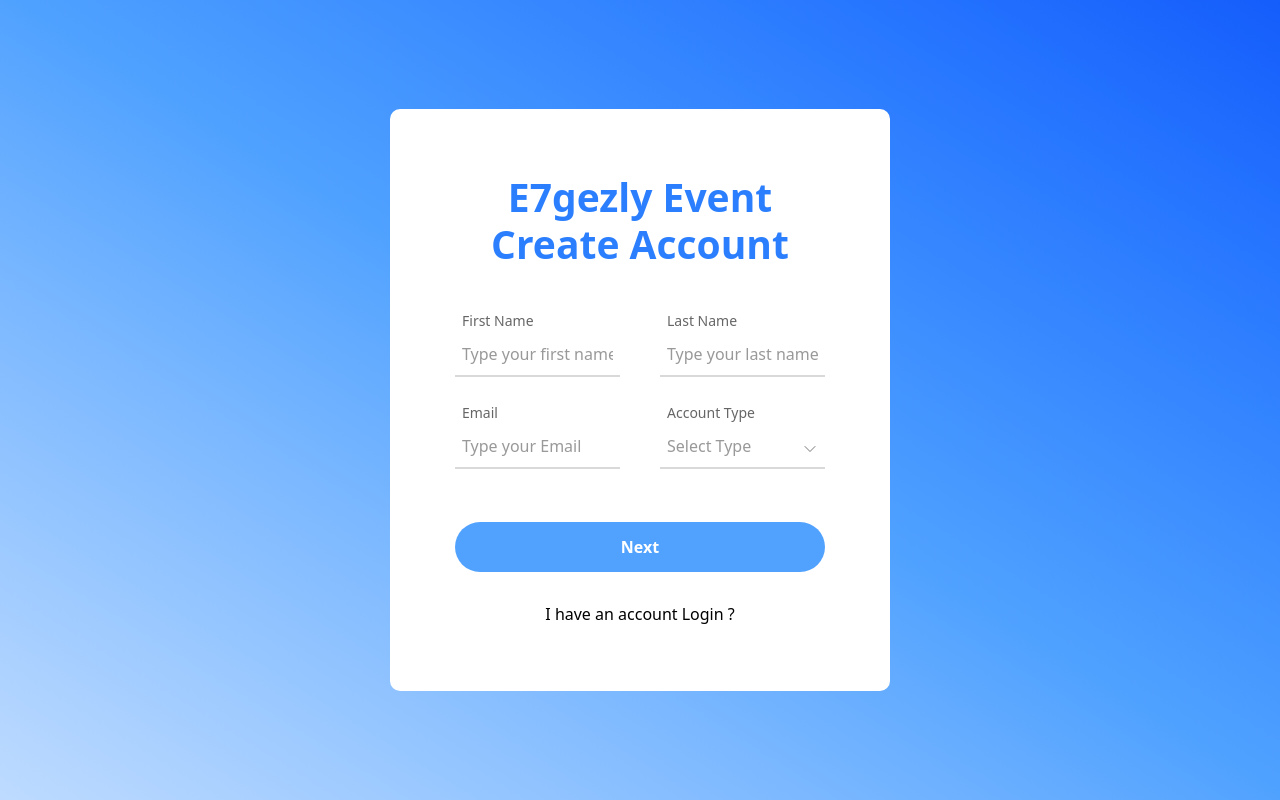
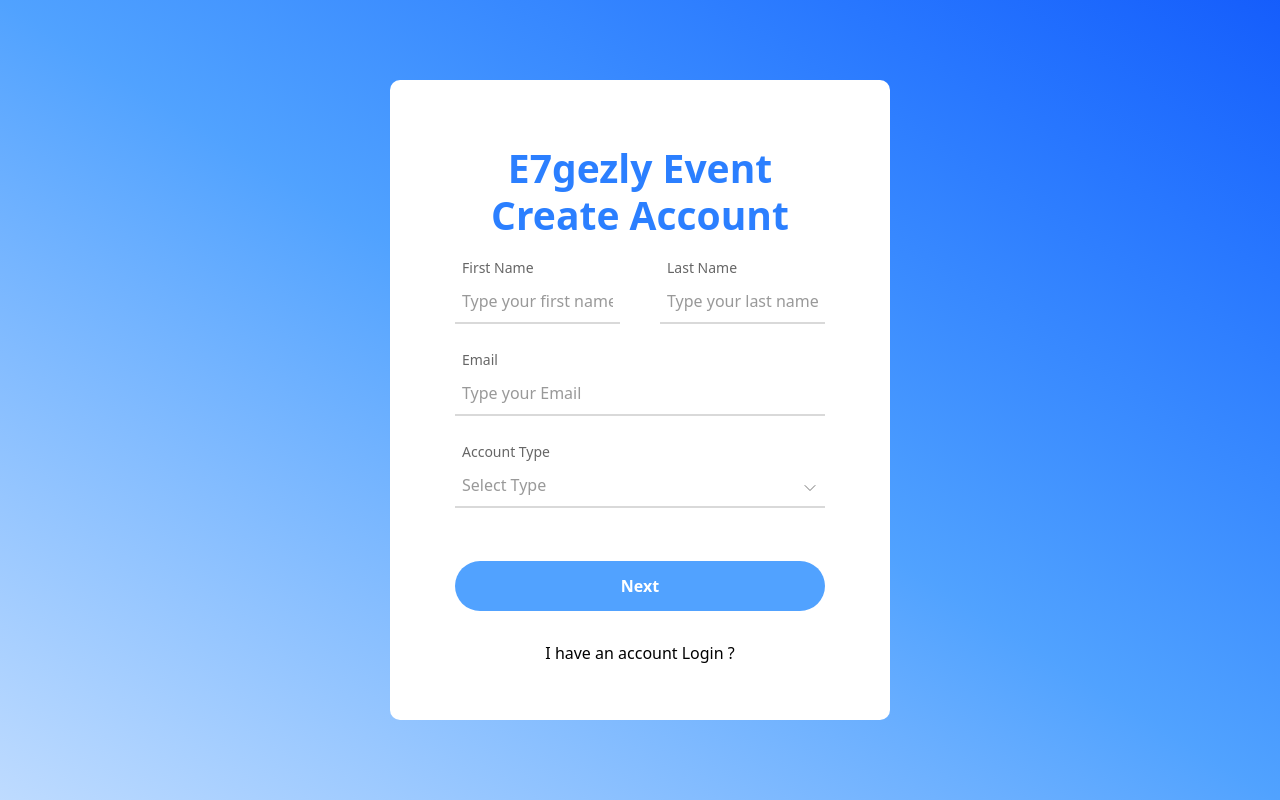
Before and after one commit to Astronaut1984/E7gezly-Event, a React (Vite) app in the folder front end/: page /signup in a window 1280 px wide. Built offline with nearby package versions, Linux system fonts and the light colour scheme.

Commit message:
SignUp
Co-authored-by: bradocola <bradocola@users.noreply.github.com>

```diff
--- a/front end/src/pages/sign up/SignUp1.jsx
+++ b/front end/src/pages/sign up/SignUp1.jsx
@@ -6,7 +6,7 @@
   const optionsAcc = ["Attendee", "Organizer"];
   return (
     <>
-      <div className="flex gap-10">
+      <div className="flex gap-10 mt-4">
         <Input
           title="First Name"
           type="text"
@@ -20,7 +20,6 @@
           name="lastName"
         />
       </div>
-      <div className="flex gap-10">
       <Input
         title="Email"
         type="text"
@@ -32,9 +31,7 @@
         type="text"
         options={optionsAcc}
         name="accountType"
-          classNameVar="w-[50px]" //we need to review this again
       />
-      </div>
     </>
   );
 }
@@ -42,7 +39,6 @@
 export function SignUp2() {
   return (
     <>
-      <div className="flex gap-10">
       <Input
         title="Country"
         type="text"
@@ -55,7 +51,6 @@
         placeholder="Select your city"
         name="city"
       />
-      </div>
       <Input
         title="Phone Number"
         type="digit"
--- a/front end/src/pages/sign up/signup.jsx
+++ b/front end/src/pages/sign up/signup.jsx
@@ -3,8 +3,6 @@
 import SelectType from "../../components/selectType";
 import { useState } from "react";
 import SignUp1, { SignUp2, SignUp3 } from "./SignUp1";
-
-const optionsAcc = ["Attendee", "Organizer"];
 
 export default function SignUp() {
   const bgColor = "bg-gradient-to-tr from-blue-200 via-blue-400 to-blue-600";
@@ -13,20 +11,41 @@
   function nextPageHandeler() {
     setPageNumber((currPageNumber) => currPageNumber + 1);
   }
+
+  function previousPageHandler() {
+    setPageNumber((currPageNumber) => currPageNumber - 1);
+  }
   return (
     <main
-      className={`${bgColor} flex justify-center items-center w-full min-h-screen`}
+      className={`${bgColor} flex justify-center items-center w-full min-h-screen relative`}
     >
-      <div className="w-[500px] bg-white rounded-[10px] p-[65px]">
+      <div className="w-[500px] bg-white rounded-[10px] p-[65px] h-160 relative">
         <form className="w-full">
-          <span className="block font-bold text-[39px] text-[#333333] leading-[1.2] text-center mb-10 text-blue-500">
+          <span className="block font-bold text-[39px] text-[#333333] leading-[1.2] text-center mb-4 text-blue-500">
             E7gezly Event Create Account
           </span>
+          {pageNumber > 1 && (
+            <i
+              onClick={previousPageHandler}
+              class="z-2 cursor-pointer fa-solid fa-arrow-left-long absolute -translate-y-37 -translate-x-7 text-2xl"
+            ></i>
+          )}
+
           {pageNumber === 1 && <SignUp1 />}
           {pageNumber === 2 && <SignUp2 />}
           {pageNumber === 3 && <SignUp3 />}
           <div className="flex flex-wrap justify-center pt-7.5">
             <div className="w-full block relative z-1 rounded-[25px] overflow-hidden">
+              {pageNumber === 3 ? (
+                <button
+                  type="button"
+                  className={
+                    "bg-blue-400 transition-colors duration-300 text-[16px] text-white flex justify-center items-center w-full h-[50px] border-0 cursor-pointer font-semibold hover:bg-blue-600"
+                  }
+                >
+                  Create Account
+                </button>
+              ) : (
                 <button
                   type="button"
                   onClick={nextPageHandeler}
@@ -36,6 +55,7 @@
                 >
                   Next
                 </button>
+              )}
             </div>
           </div>
 
```
Lines whose indentation alone changed are shown as unchanged.
